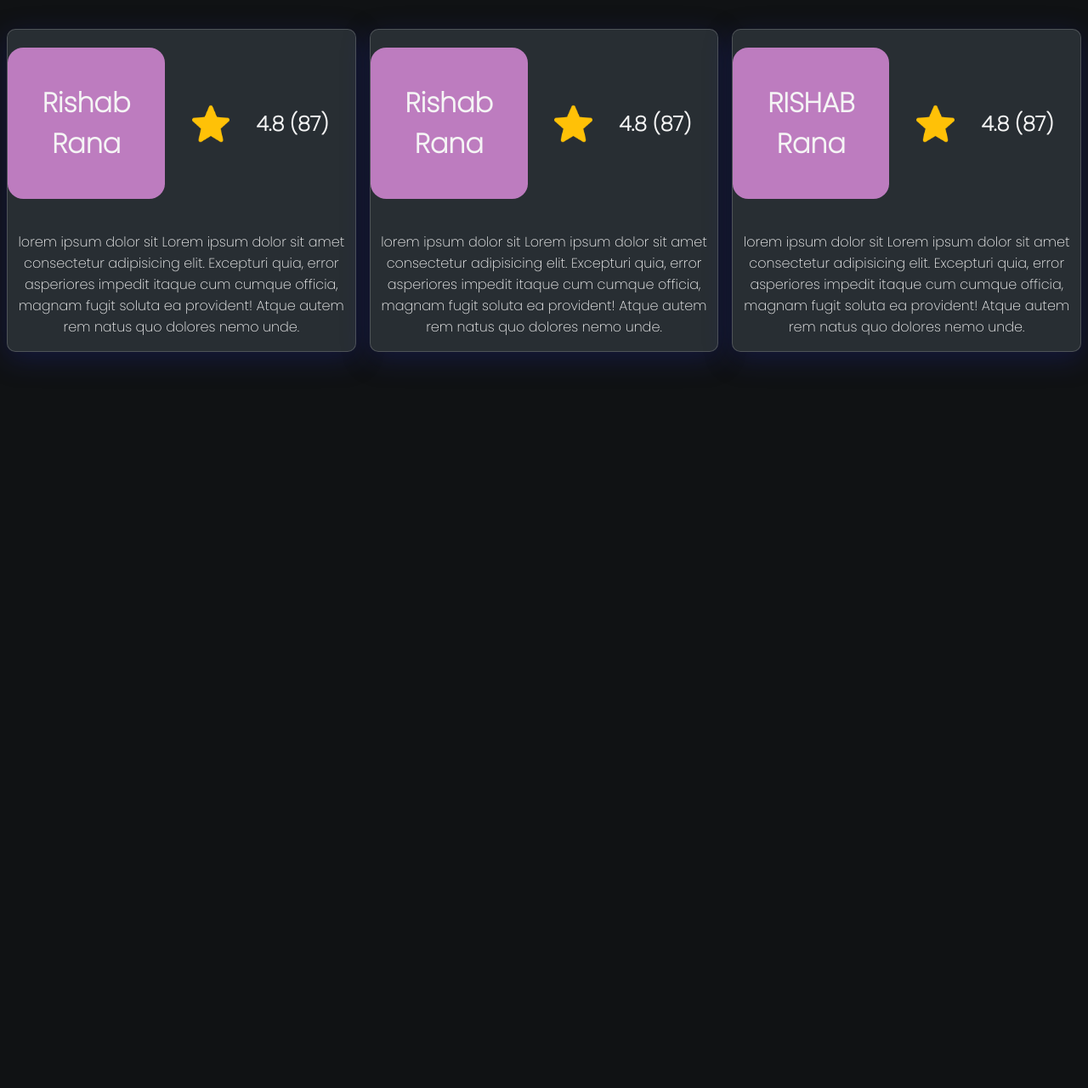
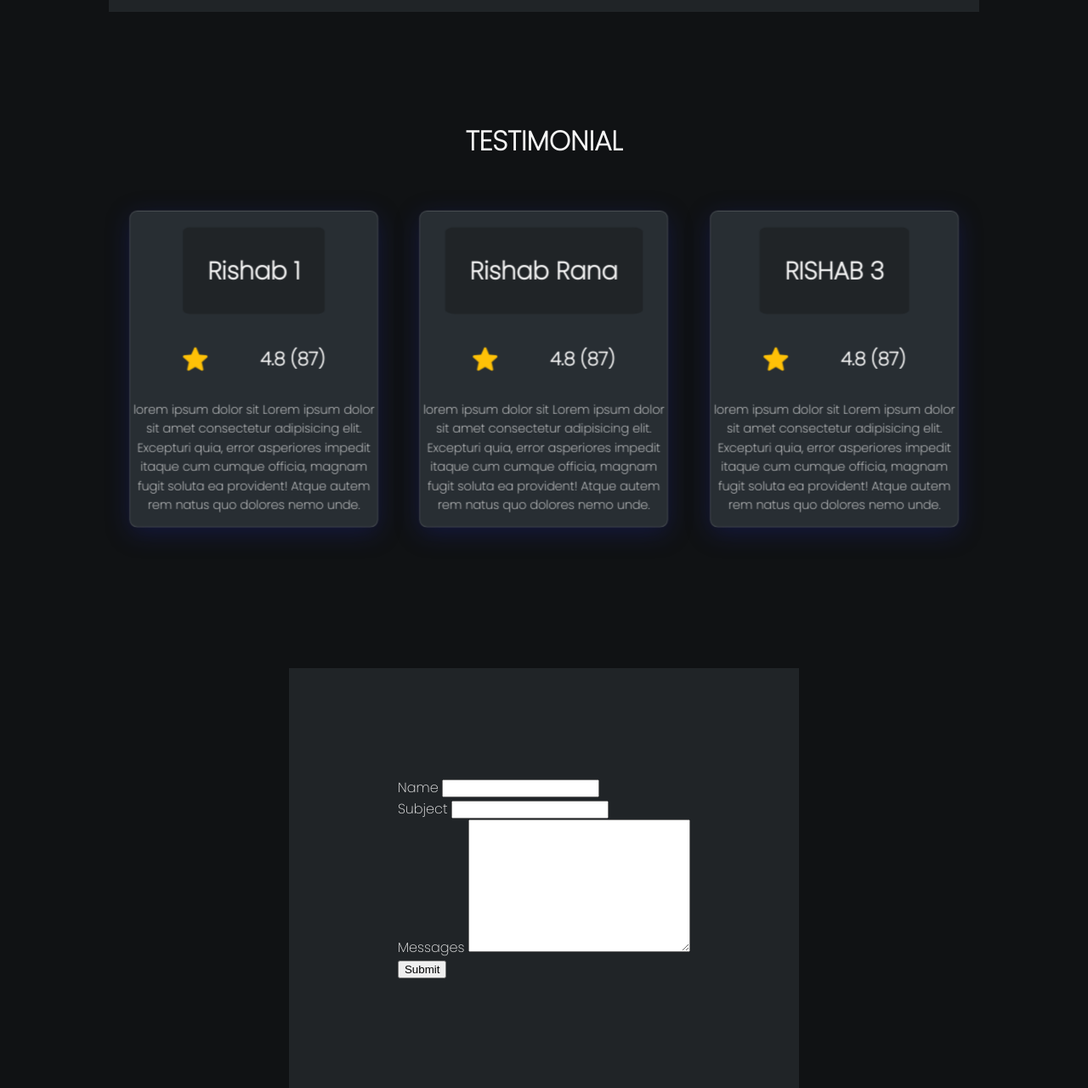
Before and after one commit to Rishab-Rana/Phenix-Chemical, a plain HTML site: page index.html in a window 1280 px wide. Shown: the part 1424-2704 px from the top of the page at 85% size. Before the commit the page ends 1854 px from the top, so only its background shows below. Drawn offline with Linux system fonts and the light colour scheme.

Commit message:
intital commot of the day

```diff
--- a/CSS/index.css
+++ b/CSS/index.css
@@ -19,7 +19,8 @@ body {
   top: 0; /* Stay on top */
   width: 100%; /* Full width */
   transition: top 0.3s; /* Transition effect when sliding down (and up) */
-    z-index: 99;
+  z-index: 99;
+  font-size: x-small;
 }
 
 .menu-btn {
@@ -61,6 +62,7 @@ body {
 .container-one .row {
   display: flex;
   justify-content: space-around;
+background-color: #BD7CBF;
 }
 
 .container-one .col {
@@ -76,6 +78,10 @@ body {
 }
 
 /* Secound Container */
+.container-two{
+  margin: 10% 10%;
+}
+
 .product-text{
   text-decoration-color: #BD7CBF;
   padding-bottom: 10px;
@@ -83,6 +89,7 @@ body {
 }
 .card {
   text-align: center;
+  width: auto;
   margin: 2vh 1vh;
   background: #282E33;
   box-shadow: 0 8px 32px 0 rgba(31, 38, 135, 0.37);
@@ -91,10 +98,11 @@ body {
   border-radius: 10px;
   border: 1px solid rgba(255, 255, 255, 0.18);
   transition: transform .2s;
+  transform: scale(0.9);
 }
 
 .card:hover{
-  transform: scale(0.9);
+  transform: scale(1);
 }
 
 .card img {
@@ -108,6 +116,7 @@ body {
   justify-content: space-between;
   margin-bottom: 5%;
   z-index: 1;
+  width: auto;
 }
 
 .show-more {
@@ -141,9 +150,16 @@ body {
   background-color: #202427;
   align-items: center;
   justify-content: center;
+  position: relative;
 }
 
+
+
 /* third Container */
+.container-third{
+  margin:10% 10%;
+}
+
 .container-third .col{
 display: flex;
 }
@@ -154,9 +170,9 @@ display: flex;
     align-items: center;
     width: 100%;
 }
-
 .card-title{
   display: flex;
+  flex-direction: column;
   align-items: center;
 }
 
@@ -167,18 +183,30 @@ display: flex;
 }
 
 .card-ratings img{
-  width: 20%;
+  width: 10%;
 }
 
 .card-title h1{
-  border-radius: 10%;
-  background-color: #BD7CBF;
+  border-radius: 5%;
+  background-color: #202427;
   padding: 10% 10%;
 
 }
 
-/* resposive CSS */
 
+/* contact me section */
+
+.container-four{
+  display: flex;
+  justify-content:center;
+}
+
+.form-card{
+  background-color: #202427;
+  padding: 10% 10%;
+}
+
+/* meadia quiry */
 @media screen and (max-width: 480px) {
   .nav-right-ul {
     display: none;
--- a/index.html
+++ b/index.html
@@ -171,7 +171,7 @@
             <div class="col col-testimonial">
                 <div class="card card-testimonial" id="card-testimonial1">
                     <div class="card-title">
-                        <h1>Rishab Rana</h1>
+                        <h1>Rishab 1</h1>
                         <div class="card-ratings">
                             <img src="Assest/Images/star.png">
                             <h2>4.8 <span>(87)</span></h2>
@@ -197,7 +197,7 @@
                 </div>
                 <div class="card card-testimonial" id="card-testimonial3">
                     <div class="card-title">
-                        <h1>RISHAB Rana</h1>
+                        <h1>RISHAB 3</h1>
                         <div class="card-ratings">
                             <img src="Assest/Images/star.png">
                             <h2>4.8 <span>(87)</span></h2>
@@ -211,6 +211,20 @@
             </div>
         </div>
     </div>
+
+
+    <!-- contact me section -->
+    <div class="container-four">
+        <form class="form-card" action="">
+            <label for="name">Name</label>
+            <input type="text"><br>
+            <label for="Subject">Subject</label>
+            <input type="text" class="form-subject" name="" id=""><br>
+            <label for="Messages" >Messages</label>
+            <textarea name="" id="" cols="30" rows="10"></textarea><br>
+            <input type="submit">
+        </form>
+    </div>
     <script src="Script/index.js"></script>
 </body>
 
```
